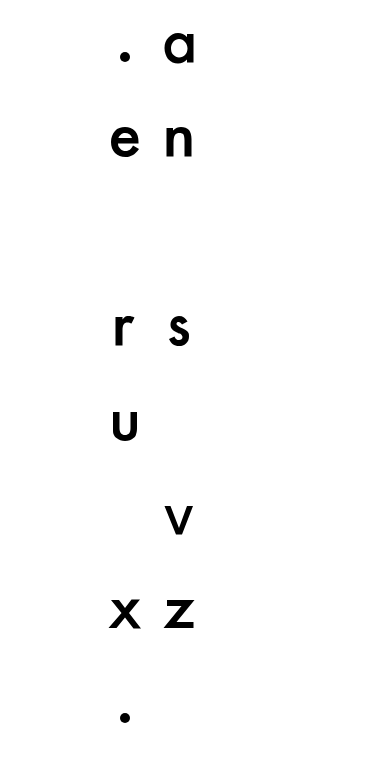
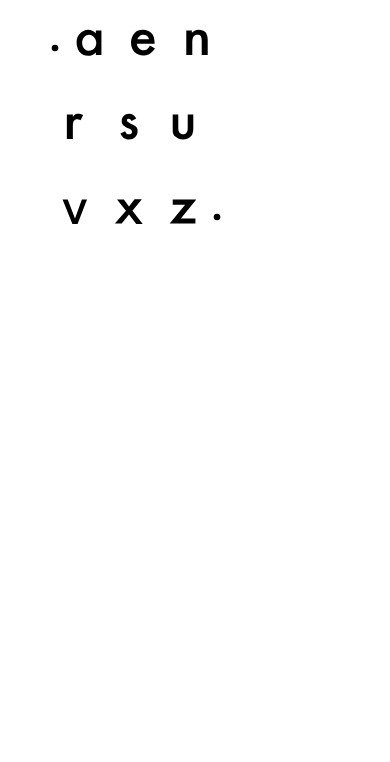
Before and after one commit to dadadadev/playground_2, a website: page docs/index.html in a window 390 px wide. Drawn offline with Linux system fonts and the light colour scheme.

Commit message:
svg commit

```diff
--- a/docs/index.html
+++ b/docs/index.html
@@ -7,28 +7,42 @@
   <title>SVG sample</title>
   <link rel="stylesheet" href="normalize.css">
   <style>
-    .defs {
-      display: none;
-    }
-    .topLogo {
-      width: 40%;
-      position: relative;
-      left: 100px;
-    }
     body {
       height: 100vh;
     }
 
+    .defs {
+      display: none;
+    }
+
+    .topLogo {
+      width: 370px;
+      position: relative;
+      left: 100px;
+    }
+
     .topLogo svg {
       width: 100px;
-      height: 140px;
+      height: 120px;
       padding: 20px 0;
     }
+
+    .topLogo .offSet {
+      width: 20px;
+    }
+
     @media screen and (max-width: 768px) {
+      .topLogo {
+        width: 200px;
+        left: 50px;
+      }
       .topLogo svg {
         width: 50px;
-        height: 70px;
+        height: 60px;
         padding: 10px 0;
+      }
+      .topLogo .offSet {
+        width: 10px;
       }
     }
   </style>
@@ -187,21 +201,21 @@
     </symbol>
   </svg>
   <div class="topLogo">
-    <svg><use xlink:href="#_dot"></use></svg>
+    <svg class="offSet"><use xlink:href="#_dot"></use></svg>
     <svg><use xlink:href="#_a"></use></svg>
     <svg><use xlink:href="#_e"></use></svg>
     <svg><use xlink:href="#_n"></use></svg>
-    <svg><use xlink:href="#_"></use></svg>
-    <svg><use xlink:href="#_"></use></svg>
+    <svg class="offSet"><use xlink:href="#_"></use></svg>
+    <svg class="offSet"><use xlink:href="#_"></use></svg>
     <svg><use xlink:href="#_r"></use></svg>
     <svg><use xlink:href="#_s"></use></svg>
     <svg><use xlink:href="#_u"></use></svg>
-    <svg><use xlink:href="#_"></use></svg>
-    <svg><use xlink:href="#_"></use></svg>
+    <svg class="offSet"><use xlink:href="#_"></use></svg>
+    <svg class="offSet"><use xlink:href="#_"></use></svg>
     <svg><use xlink:href="#_v"></use></svg>
     <svg><use xlink:href="#_x"></use></svg>
     <svg><use xlink:href="#_z"></use></svg>
-    <svg><use xlink:href="#_dot"></use></svg>
+    <svg class="offSet"><use xlink:href="#_dot"></use></svg>
   </div>
 <!--
   <h1>test</h1>
```
